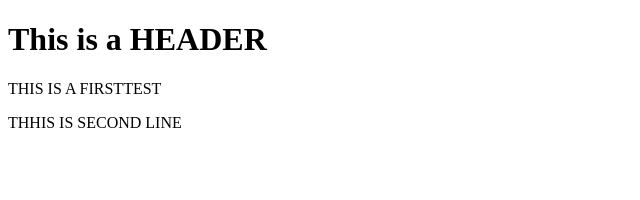
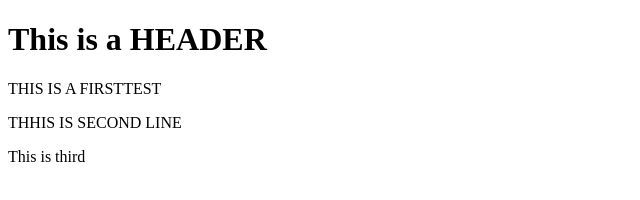
Before and after one commit to amalahema/Bootstrap, a website: page ABOUTUS.HTML in a window 1280 px wide. Shown: the full height of the page, 0-640 px from the left. Drawn offline with Linux system fonts and the light colour scheme.

Commit message:
THIS IS THIRD

```diff
--- a/ABOUTUS.HTML
+++ b/ABOUTUS.HTML
@@ -6,5 +6,6 @@
         <h1>This is a HEADER</h1>
         <P>THIS IS A FIRSTTEST </P>
         <P>THHIS IS SECOND LINE</P>
+        <p>This is third</p>
     </body>
 </html>
```
